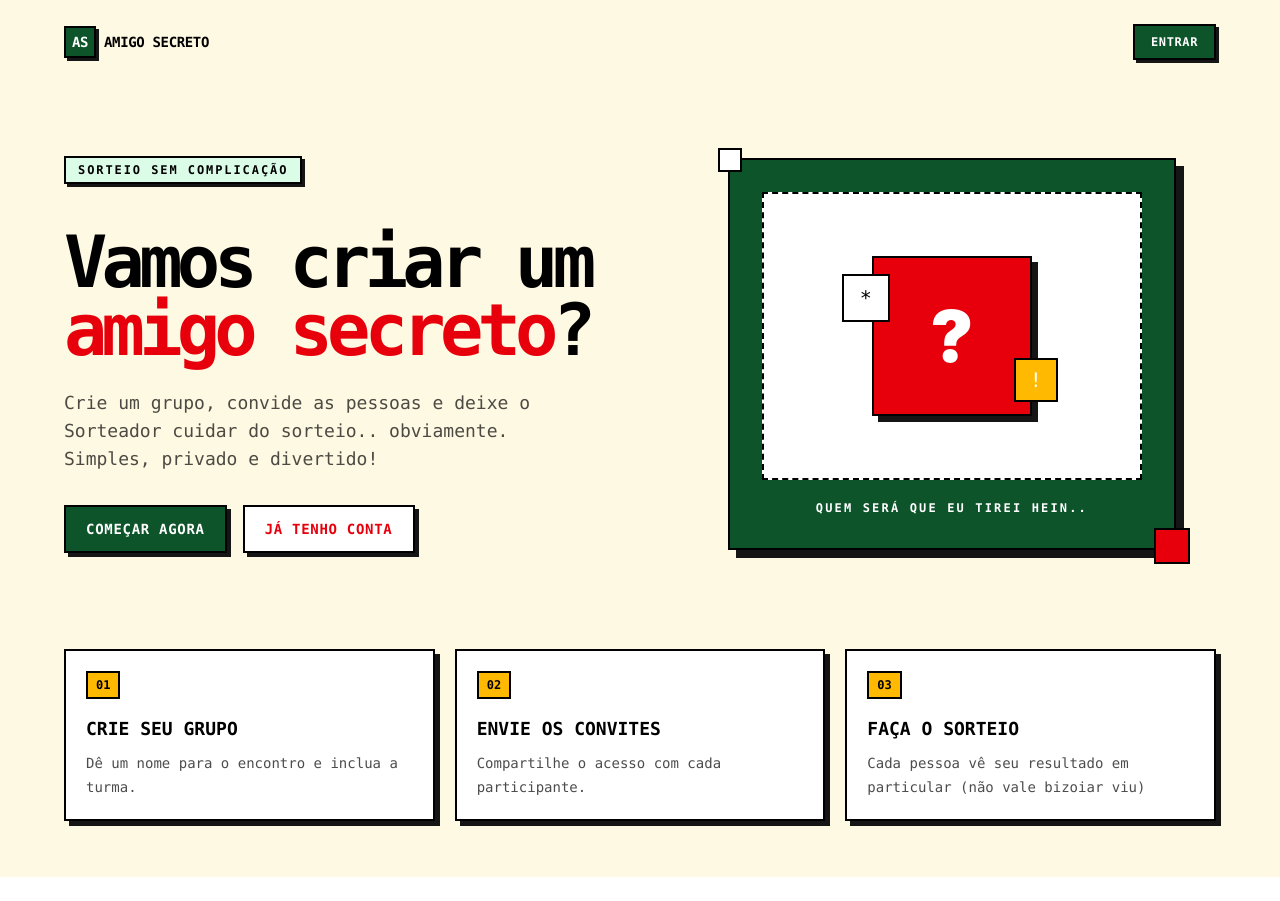
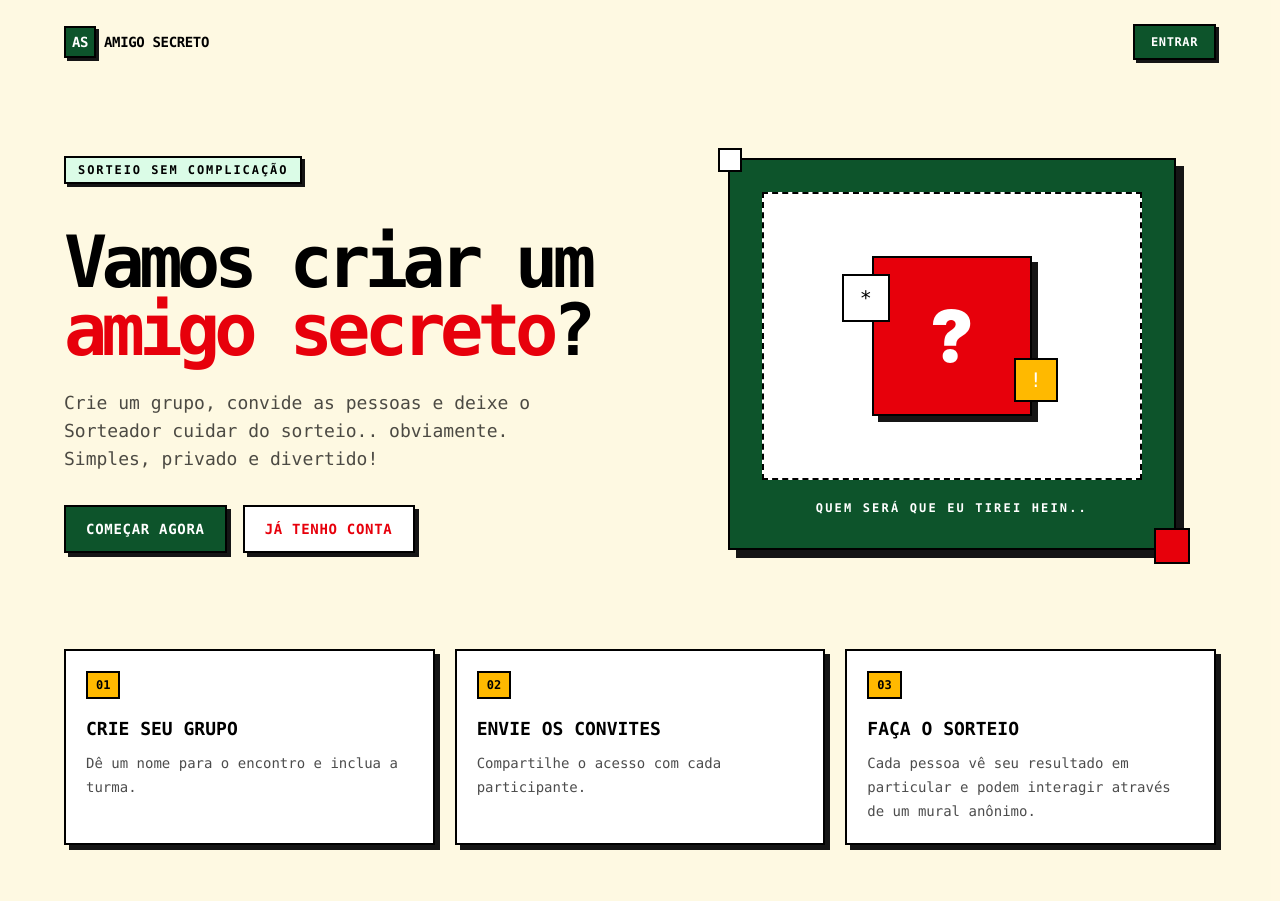
Before and after one commit to tuca-janahu/amigo-secreto-front, a React (Vite) app: page / in a window 1280 px wide. Before the commit the page ends 877 px from the top, so only its background shows below. Built offline with nearby package versions, Linux system fonts and the light colour scheme; no server answers.

Commit message:
Update HomePage.tsx

```diff
--- a/src/pages/HomePage.tsx
+++ b/src/pages/HomePage.tsx
@@ -50,7 +50,7 @@ export function HomePage() {
         {[
           ['01', 'Crie seu grupo', 'Dê um nome para o encontro e inclua a turma.'],
           ['02', 'Envie os convites', 'Compartilhe o acesso com cada participante.'],
-          ['03', 'Faça o sorteio', 'Cada pessoa vê seu resultado em particular (não vale bizoiar viu)'],
+          ['03', 'Faça o sorteio', 'Cada pessoa vê seu resultado em particular e podem interagir através de um mural anônimo.'],
         ].map(([step, title, description]) => (
           <article key={step} className={`border-2 border-black p-5 shadow-[5px_5px_0_#151515] bg-white`}>
             <span className="inline-block border-2 border-black bg-amber-400 px-2 py-1 text-xs font-black">{step}</span>
```
